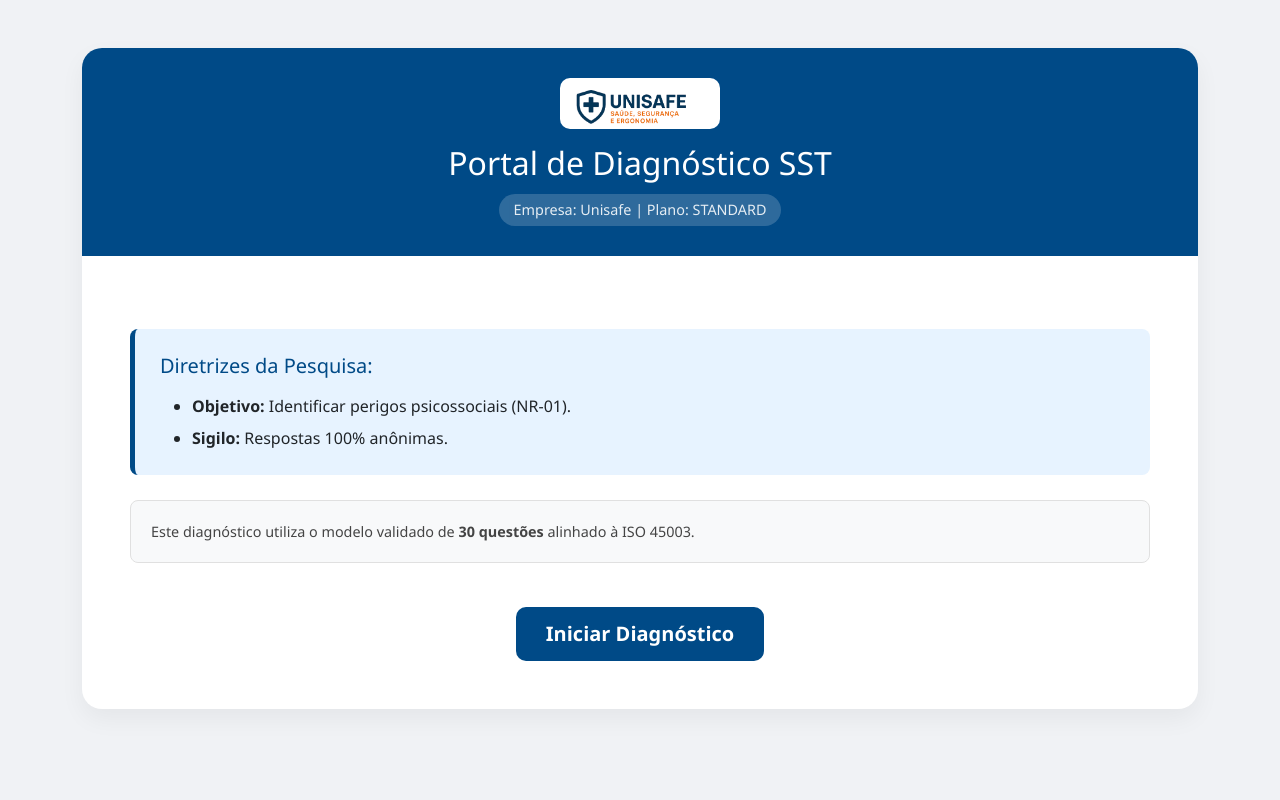
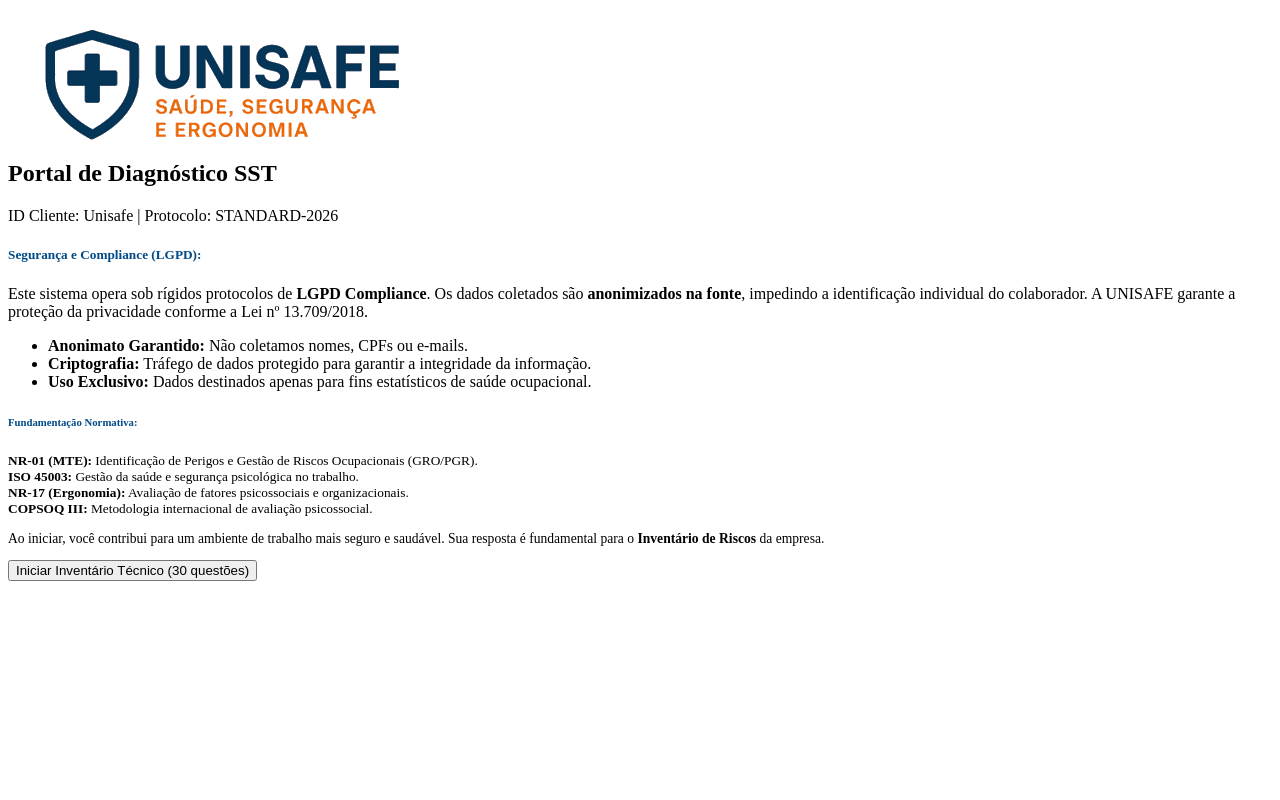
Before and after one commit to VictorITK/diagnostico-unisafe, a Flask app: page / in a window 1280 px wide. Run offline with Flask 3, Linux system fonts and the light colour scheme; data that the repository does not hold is empty.

Commit message:
Update index.html

```diff
--- a/templates/index.html
+++ b/templates/index.html
@@ -1,105 +1,48 @@
-<!DOCTYPE html>
-<html lang="pt-br">
-<head>
-    <meta charset="UTF-8">
-    <meta name="viewport" content="width=device-width, initial-scale=1.0">
-    <title>Diagnóstico SST - UNISAFE</title>
-    <link href="https://cdn.jsdelivr.net/npm/bootstrap@5.3.0/dist/css/bootstrap.min.css" rel="stylesheet">
-    <style>
-        body { background-color: #f0f2f5; font-family: 'Segoe UI', Tahoma, Geneva, Verdana, sans-serif; }
-        .card { border-radius: 20px; border: none; box-shadow: 0 10px 25px rgba(0,0,0,0.05); overflow: hidden; margin-bottom: 20px; }
-        .header-unisafe { background-color: #004a87; color: white; padding: 30px; text-align: center; }
-        .logo-unisafe { max-width: 160px; display: block; margin: 0 auto 15px auto; border-radius: 10px; padding: 5px; background: white; }
-        .btn-unisafe { background-color: #004a87; color: white; font-weight: bold; border-radius: 10px; padding: 12px 30px; transition: 0.3s; text-decoration: none; display: inline-block; border: none; }
-        .btn-unisafe:hover { background-color: #003366; color: white; transform: translateY(-2px); }
-        .info-box { background-color: #e7f3ff; border-left: 5px solid #004a87; padding: 25px; border-radius: 8px; margin: 25px 0; text-align: left; }
-        .norm-box { background-color: #f8f9fa; border: 1px solid #e0e0e0; padding: 20px; border-radius: 8px; margin: 20px 0; text-align: left; font-size: 0.9rem; color: #444; }
-        .question-row { padding: 20px; border-bottom: 1px solid #f0f0f0; background: white; transition: 0.2s; }
-        .hidden { display: none; }
-        #btn-enviar { display: none; width: 100%; padding: 18px; font-size: 1.2rem; font-weight: bold; border-radius: 12px; margin-top: 30px; }
-        .client-tag { font-size: 0.9rem; opacity: 0.9; background: rgba(255,255,255,0.2); padding: 5px 15px; border-radius: 20px; display: inline-block; margin-top: 8px; }
-    </style>
-</head>
-<body>
-
-<div class="container py-5">
-    <div id="tela-boas-vindas" class="card">
+<div id="tela-boas-vindas" class="card">
         <div class="header-unisafe">
             <img src="{{ url_for('static', filename='imagens/logo_unisafe.png') }}" alt="UNISAFE" class="logo-unisafe">
             <h2 class="mb-1">Portal de Diagnóstico SST</h2>
-            <div class="client-tag">Empresa: {{ cliente }} | Plano: {{ servico.upper() }}</div>
+            <div class="client-tag">ID Cliente: {{ cliente }} | Protocolo: {{ servico.upper() }}-2026</div>
         </div>
         <div class="p-5 text-center">
+
             <div class="info-box">
-                <h5 class="mb-3" style="color: #004a87;">Diretrizes da Pesquisa:</h5>
-                <ul class="mb-0">
-                    <li class="mb-2"><strong>Objetivo:</strong> Identificar perigos psicossociais (NR-01).</li>
-                    <li><strong>Sigilo:</strong> Respostas 100% anônimas.</li>
+                <h5 class="mb-3" style="color: #004a87;"><i class="bi bi-shield-check"></i> Segurança e Compliance (LGPD):</h5>
+                <p class="text-muted small mb-3">
+                    Este sistema opera sob rígidos protocolos de <strong>LGPD Compliance</strong>. Os dados coletados são <strong>anonimizados na fonte</strong>, impedindo a identificação individual do colaborador. A UNISAFE garante a proteção da privacidade conforme a Lei nº 13.709/2018.
+                </p>
+                <ul class="mb-0 text-start">
+                    <li class="mb-2"><strong>Anonimato Garantido:</strong> Não coletamos nomes, CPFs ou e-mails.</li>
+                    <li class="mb-2"><strong>Criptografia:</strong> Tráfego de dados protegido para garantir a integridade da informação.</li>
+                    <li class="mb-2"><strong>Uso Exclusivo:</strong> Dados destinados apenas para fins estatísticos de saúde ocupacional.</li>
                 </ul>
             </div>
+
             <div class="norm-box">
-                <p class="mb-0">Este diagnóstico utiliza o modelo validado de <strong>{{ questoes|length }} questões</strong> alinhado à ISO 45003.</p>
+                <h6 class="fw-bold mb-3" style="color: #004a87;">Fundamentação Normativa:</h6>
+                <div class="row text-start g-3">
+                    <div class="col-md-6">
+                        <small><strong>NR-01 (MTE):</strong> Identificação de Perigos e Gestão de Riscos Ocupacionais (GRO/PGR).</small>
+                    </div>
+                    <div class="col-md-6">
+                        <small><strong>ISO 45003:</strong> Gestão da saúde e segurança psicológica no trabalho.</small>
+                    </div>
+                    <div class="col-md-6">
+                        <small><strong>NR-17 (Ergonomia):</strong> Avaliação de fatores psicossociais e organizacionais.</small>
+                    </div>
+                    <div class="col-md-6">
+                        <small><strong>COPSOQ III:</strong> Metodologia internacional de avaliação psicossocial.</small>
+                    </div>
+                </div>
             </div>
-            <button class="btn btn-unisafe btn-lg mt-4" onclick="iniciarPesquisa()">Iniciar Diagnóstico</button>
+
+            <p class="mt-4 text-muted" style="font-size: 0.85rem;">
+                Ao iniciar, você contribui para um ambiente de trabalho mais seguro e saudável.
+                Sua resposta é fundamental para o <strong>Inventário de Riscos</strong> da empresa.
+            </p>
+
+            <button class="btn btn-unisafe btn-lg mt-3 w-100" style="max-width: 400px;" onclick="iniciarPesquisa()">
+                Iniciar Inventário Técnico ({{ questoes|length }} questões)
+            </button>
         </div>
     </div>
-
-    <div id="tela-formulario" class="card hidden">
-        <div class="header-unisafe" style="padding: 15px;"><h4>Pesquisa de Bem-estar</h4></div>
-        <form id="form-diagnostico" class="p-4" action="/enviar" method="POST">
-            <input type="hidden" name="cliente_escondido" value="{{ cliente }}">
-            <input type="hidden" name="servico_escondido" value="{{ servico }}">
-
-            <div class="mb-4 p-4 bg-light rounded shadow-sm">
-                <label class="form-label fw-bold">Seu Setor:</label>
-                <select name="setor" id="setor" class="form-select form-select-lg" required onchange="verificarPreenchimento()">
-                    <option value="">Escolha...</option>
-                    {% for s in setores %}<option value="{{ s }}">{{ s }}</option>{% endfor %}
-                </select>
-            </div>
-
-            {% for q in questoes %}
-            <div class="question-row">
-                <p class="fw-bold mb-3">{{ loop.index }}. {{ q.texto }}</p>
-                <div class="d-flex flex-wrap gap-4">
-                    {% for val, label in opcoes %}
-                    <div class="form-check">
-                        <input class="form-check-input" type="radio" name="q{{ q.id }}" value="{{ val }}" required onchange="verificarPreenchimento()">
-                        <label class="form-check-label">{{ label }}</label>
-                    </div>
-                    {% endfor %}
-                </div>
-            </div>
-            {% endfor %}
-
-            <div class="mt-5">
-                <div id="aviso-preenchimento" class="alert alert-warning text-center">
-                    Responda todas as <strong>{{ questoes|length }}</strong> perguntas para enviar.
-                </div>
-                <button type="submit" id="btn-enviar" class="btn btn-success shadow-lg">Finalizar e Enviar para UNISAFE</button>
-            </div>
-        </form>
-    </div>
-</div>
-
-<script>
-    function iniciarPesquisa() {
-        document.getElementById('tela-boas-vindas').classList.add('hidden');
-        document.getElementById('tela-formulario').classList.remove('hidden');
-        window.scrollTo(0, 0);
-    }
-    function verificarPreenchimento() {
-        const total = {{ questoes|length }};
-        const respondidas = document.querySelectorAll('input[type="radio"]:checked').length;
-        const setor = document.getElementById('setor').value;
-        if (respondidas === total && setor !== "") {
-            document.getElementById('btn-enviar').style.display = 'block';
-            document.getElementById('aviso-preenchimento').style.display = 'none';
-        } else {
-            document.getElementById('btn-enviar').style.display = 'none';
-            document.getElementById('aviso-preenchimento').style.display = 'block';
-        }
-    }
-</script>
-</body>
-</html>
```
